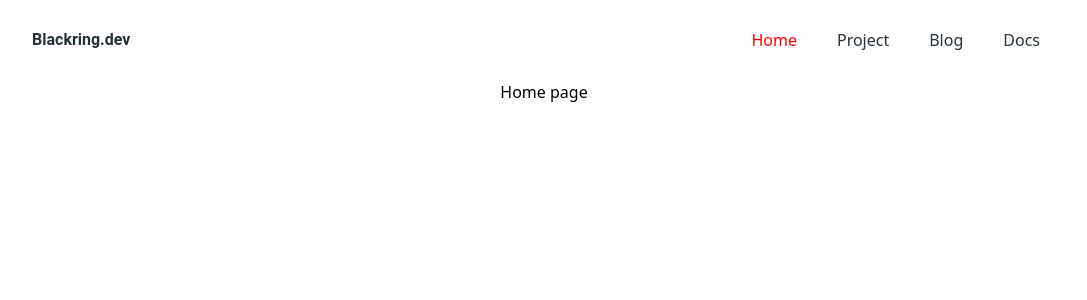
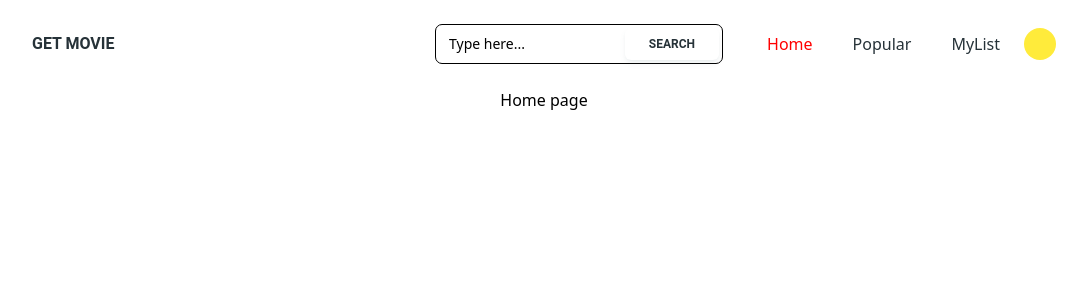
Before and after one commit to BlackRing8/getmovie.br, a React (Vite) app: page / in a window 1280 px wide. Shown: the top 300 px of the page, without its empty margins (96-1183 px from the left). Built offline with nearby package versions, Linux system fonts and the light colour scheme.

Commit message:
update Navbar 50%

```diff
--- /dev/null
+++ b/src/components/Button-theme-nav.jsx
@@ -0,0 +1,11 @@
+import * as React from "react";
+import { Button } from "@material-tailwind/react";
+
+export function ButtonNav() {
+
+  return (
+    <>
+    <button color="black" className="bg-yellow-500 dark:bg-black w-8 h-8 py2 ml-4 lg:ml-0 rounded-full"></button>
+    </>
+  );
+}
--- a/src/components/Navbar.jsx
+++ b/src/components/Navbar.jsx
@@ -1,16 +1,30 @@
 import React from "react";
 import { Link, useMatch, useResolvedPath } from "react-router-dom";
-
-import { Collapse, Typography, IconButton } from "@material-tailwind/react";
+import { ButtonNav } from "./Button-theme-nav";
+import { Collapse, Typography, IconButton, Input, Button } from "@material-tailwind/react";
 import { Bars3Icon, XMarkIcon } from "@heroicons/react/24/outline";
 
 function NavList() {
   return (
     <ul className="my-2 flex flex-col gap-2 lg:mb-0 lg:mt-0 lg:flex-row lg:items-center lg:gap-6">
-      <CustomLink to="/" >Home</CustomLink>
-      <CustomLink to="/projek" >Project</CustomLink>
-      <CustomLink to="/blog" >Blog</CustomLink>
-      <CustomLink to="/docs" >Docs</CustomLink>
+      <div className="relative flex w-full gap-2 md:w-max">
+        <Input
+          type="search"
+          color="black"
+          label="Type here..."
+          className="pr-20"
+          containerProps={{
+            className: "min-w-[288px] lg:mr-5",
+          }}
+        />
+        <Button size="sm" color="white" className="!absolute right-1 top-1 rounded lg:mr-5">
+          Search
+        </Button>
+      </div>
+      <CustomLink to="/">Home</CustomLink>
+      <CustomLink to="/projek">Popular</CustomLink>
+      <CustomLink to="/blog">MyList</CustomLink>
+      <ButtonNav/>
     </ul>
   );
 }
@@ -32,7 +46,7 @@ export function NavBar() {
     <nav className="w-full max-w-screen-6xl px-6 sm:px-32 py-3">
       <div className="flex items-center justify-between text-blue-gray-900">
         <Typography as="a" variant="h6" className="mr-4 cursor-pointer py-1.5">
-          <Link to="/"> Blackring.dev</Link>
+          <Link to="/"> GET MOVIE</Link>
         </Typography>
         <div className="hidden lg:block">
           <NavList />
@@ -49,8 +63,8 @@ export function NavBar() {
 }
 
 function CustomLink({ to, children, ...props }) {
-  const resolvePath = useResolvedPath(to)
-  const isActive = useMatch({ path: resolvePath.pathname, end: true})
+  const resolvePath = useResolvedPath(to);
+  const isActive = useMatch({ path: resolvePath.pathname, end: true });
 
   return (
     <li variant="small" color="blue-gray" className={isActive ? "active py-1 px-3 font-medium" : "py-1 px-3 font-medium"}>
```
